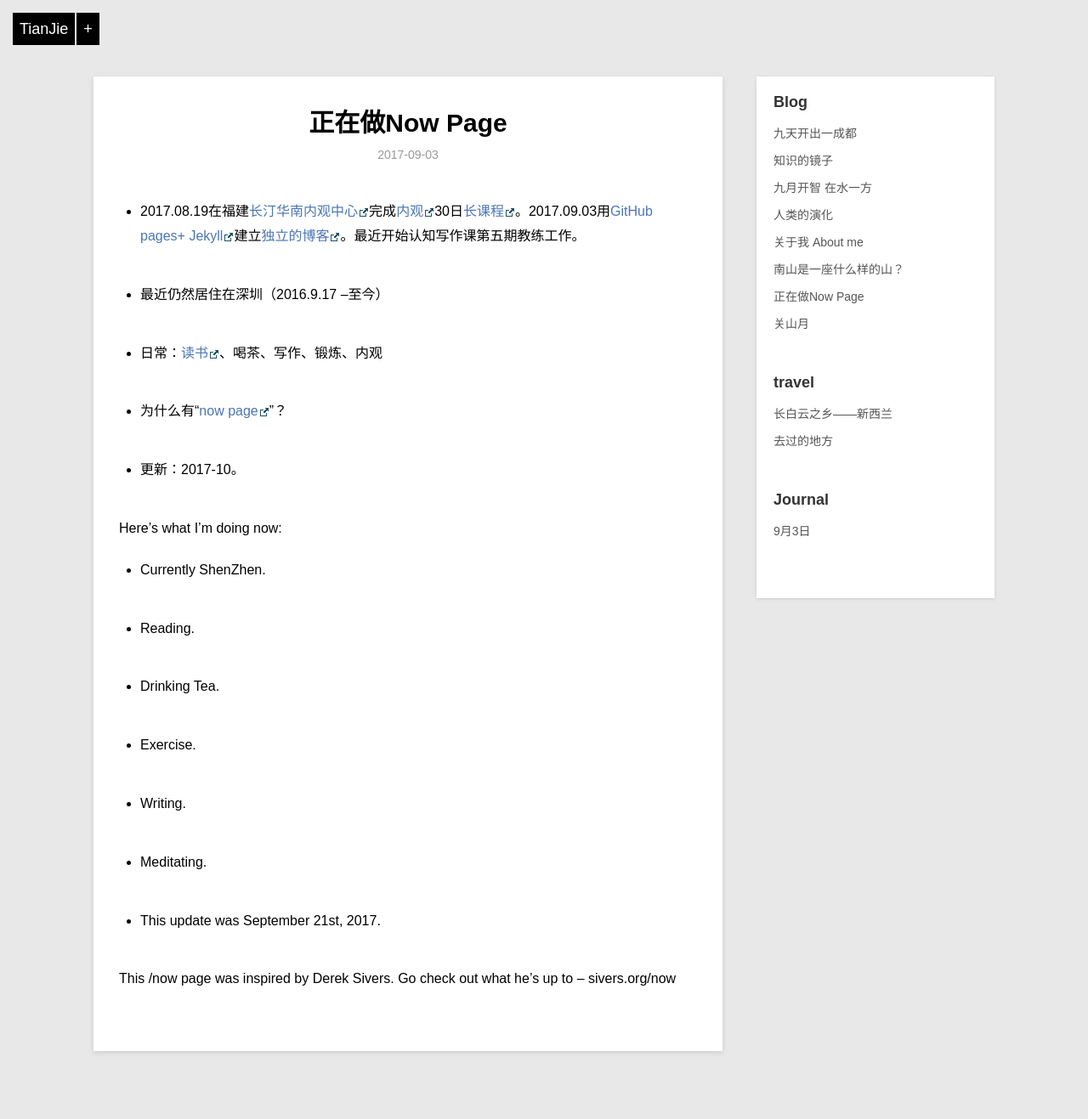
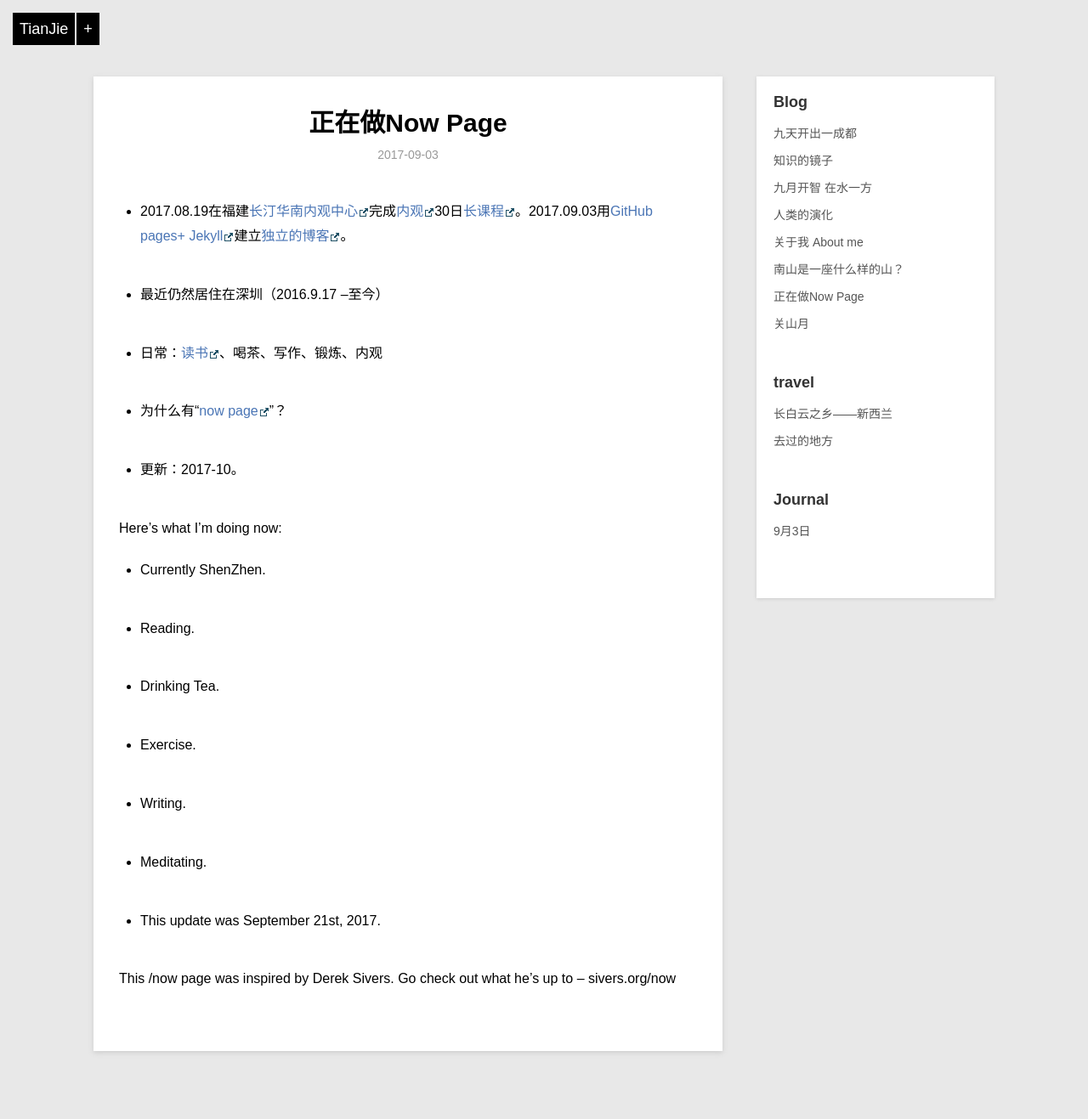
Before and after one commit to violettianjie/violettianjie.github.io, a Jekyll site: the page built from _posts/blog/2017-09-03-now.md, in a window 1280 px wide. Shown: the whole page at 85% size. Built offline with Jekyll 4.4.1, drawn with Linux system fonts in a browser that asks for light colours; comment, search, counter and statistics services are not loaded.

Commit message:
Update 2017-09-03-now.md

```diff
--- a/_posts/blog/2017-09-03-now.md
+++ b/_posts/blog/2017-09-03-now.md
@@ -7,7 +7,7 @@ category: blog
 
 
 
-- 2017.08.19在福建[长汀华南内观中心](http://ng.81355.net/course.action?schoolIntroId=1)完成[内观](https://www.dhamma.org/zh-HANS/index)30日[长课程](https://www.dhamma.org/zh-HANS/courses/glossary)。2017.09.03用[GitHub pages+ Jekyll](https://violettianjie.github.io/03sep)建立[独立的博客](https://violettianjie.github.io)。最近开始认知写作课第五期教练工作。
+- 2017.08.19在福建[长汀华南内观中心](http://ng.81355.net/course.action?schoolIntroId=1)完成[内观](https://www.dhamma.org/zh-HANS/index)30日[长课程](https://www.dhamma.org/zh-HANS/courses/glossary)。2017.09.03用[GitHub pages+ Jekyll](https://violettianjie.github.io/03sep)建立[独立的博客](https://violettianjie.github.io)。
 
 - 最近仍然居住在深圳（2016.9.17 --至今）
 
```
